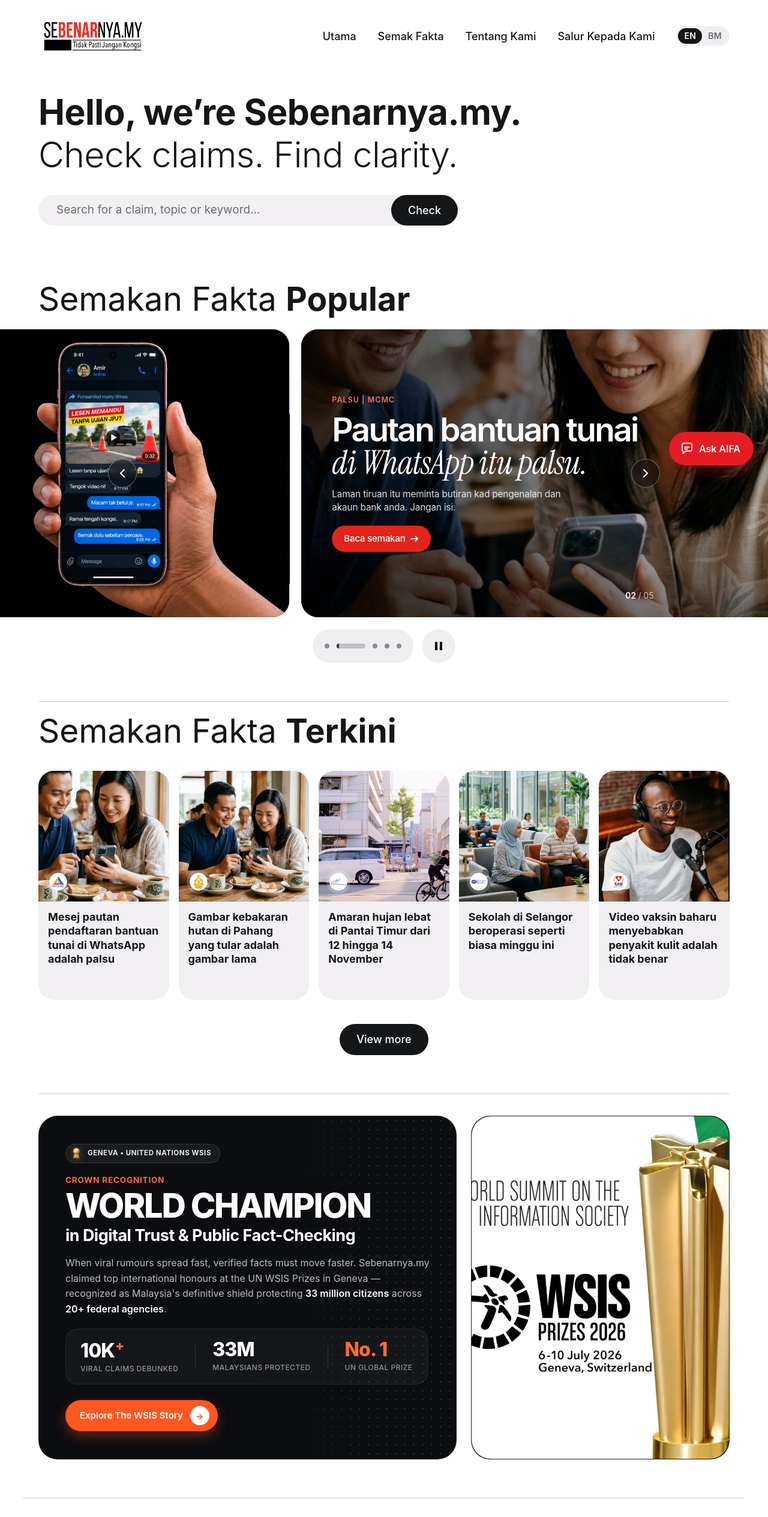
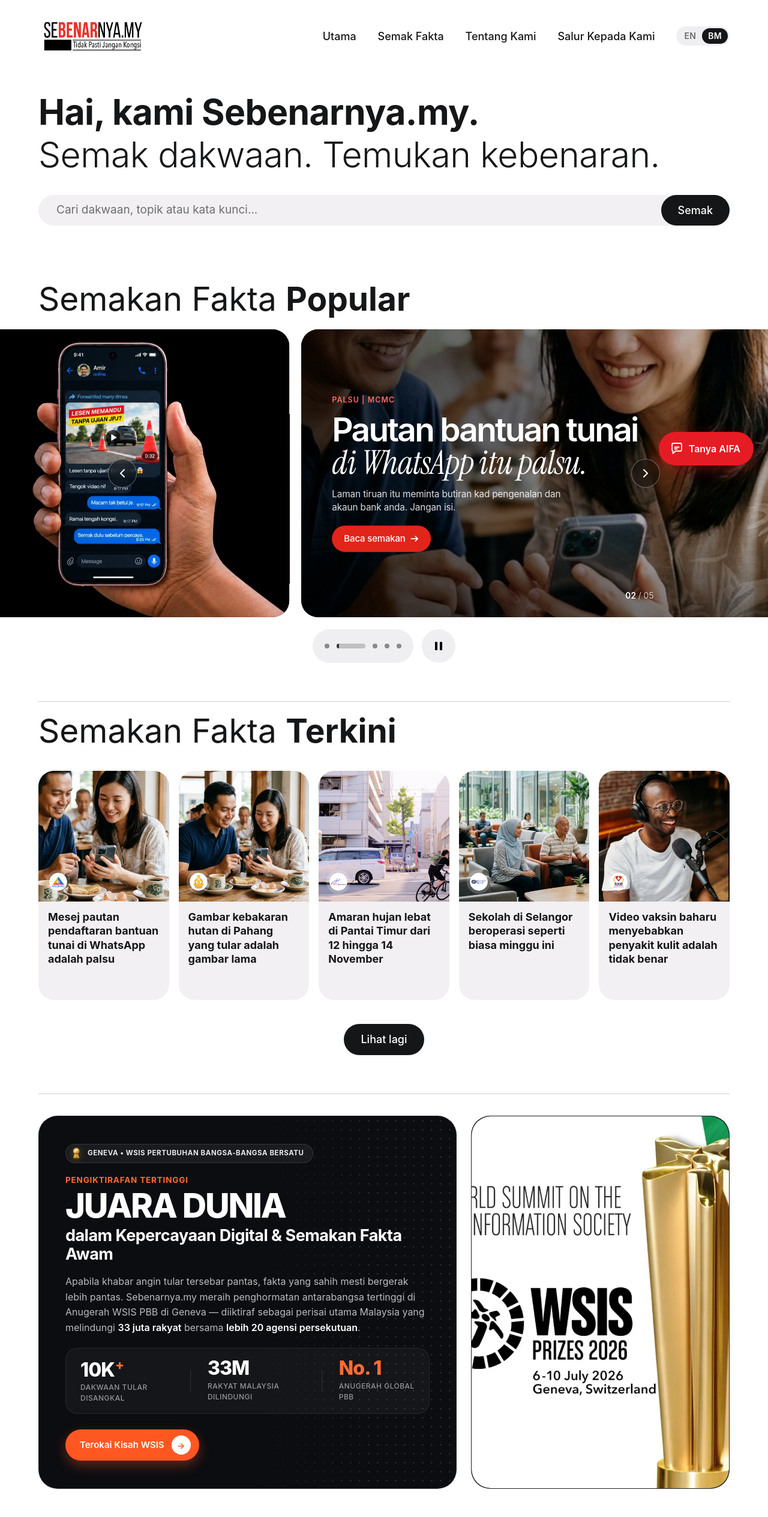
Before and after one commit to arisyahusna/sebenarnya-design, a Next.js app: page / in a window 1280 px wide. Shown: the top 2529 px of the page at 60% size. Built offline with nearby package versions, Linux system fonts and the light colour scheme; a web font is replaced by a local one.

Commit message:
Change to Malay

```diff
--- a/app/global.css
+++ b/app/global.css
@@ -675,11 +675,12 @@ input::placeholder { color: var(--text); }
 .hero-title span { font-weight: 700; }
 .hero-tagline { font-style: normal; }
 
-/* Hero: claim search form (width is synced to the tagline in Hero.js) */
+/* Hero: claim search form, full width of the container */
 .claim-form {
   box-sizing: border-box;
-  width: calc(11.55 * clamp(3.4rem, 4.6vw, 8rem));
-  max-width: 100%;
+  flex: 1 1 100%;
+  width: 100%;
+  margin-right: 0;
 }
 
 .claim-form input {
--- a/app/layout.js
+++ b/app/layout.js
@@ -4,7 +4,7 @@ import ClaimForm from '@/components/ClaimForm';
 import { withBase } from '@/lib/basePath';
 
 const description =
-  'Sebenarnya.my helps the public find verified information and official responses, explore news and updates, check claims, and submit information they are unsure about.';
+  'Sebenarnya.my membantu orang ramai mendapatkan maklumat sahih dan maklum balas rasmi, mengikuti berita dan perkembangan terkini, menyemak dakwaan serta menyalurkan maklumat yang diragui.';
 
 export const metadata = {
   title: 'Sebenarnya.my',
@@ -27,7 +27,7 @@ export const metadata = {
 
 export default function RootLayout({ children }) {
   return (
-    <html lang="en">
+    <html lang="ms">
       <body>
         {children}
         {/* AIFA chatbot: floating on every page */}
--- a/components/Bento.js
+++ b/components/Bento.js
@@ -2,9 +2,9 @@ import { Fragment } from 'react';
 import { withBase } from '@/lib/basePath';
 
 const metrics = [
-  { value: '10K', plus: true, label: 'Viral Claims Debunked' },
-  { value: '33M', label: 'Malaysians Protected' },
-  { value: 'No. 1', orange: true, label: 'UN Global Prize' },
+  { value: '10K', plus: true, label: 'Dakwaan Tular Disangkal' },
+  { value: '33M', label: 'Rakyat Malaysia Dilindungi' },
+  { value: 'No. 1', orange: true, label: 'Anugerah Global PBB' },
 ];
 
 export default function Bento() {
@@ -17,18 +17,18 @@ export default function Bento() {
         <div className="bento-card dots">
           <div>
             <div className="badge">
-              <img src={withBase('/images/bento/gold-award-medal.webp')} alt="United Nations WSIS Gold Medal" className="badge-medal" loading="lazy" />
-              <span>Geneva &bull; United Nations WSIS</span>
+              <img src={withBase('/images/bento/gold-award-medal.webp')} alt="Pingat Emas WSIS Pertubuhan Bangsa-Bangsa Bersatu" className="badge-medal" loading="lazy" />
+              <span>Geneva &bull; WSIS Pertubuhan Bangsa-Bangsa Bersatu</span>
             </div>
             <h3 className="headline">
-              <span className="headline-lead">Crown Recognition</span>
-              <span className="headline-big">World Champion</span>
-              <span className="headline-tail">in Digital Trust &amp; Public Fact-Checking</span>
+              <span className="headline-lead">Pengiktirafan Tertinggi</span>
+              <span className="headline-big">Juara Dunia</span>
+              <span className="headline-tail">dalam Kepercayaan Digital &amp; Semakan Fakta Awam</span>
             </h3>
             <p className="lead">
-              When viral rumours spread fast, verified facts must move faster. Sebenarnya.my claimed top international
-              honours at the UN WSIS Prizes in Geneva — recognized as Malaysia&apos;s definitive shield protecting{' '}
-              <strong>33 million citizens</strong> across <strong>20+ federal agencies</strong>.
+              Apabila khabar angin tular tersebar pantas, fakta yang sahih mesti bergerak lebih pantas. Sebenarnya.my
+              meraih penghormatan antarabangsa tertinggi di Anugerah WSIS PBB di Geneva — diiktiraf sebagai perisai utama
+              Malaysia yang melindungi <strong>33 juta rakyat</strong> bersama <strong>lebih 20 agensi persekutuan</strong>.
             </p>
             <div className="metrics">
               {metrics.map((metric, i) => (
@@ -47,14 +47,14 @@ export default function Bento() {
           </div>
           <div>
             <a href={withBase('/tentang-kami/')} className="pill-btn">
-              <span>Explore The WSIS Story</span>
+              <span>Terokai Kisah WSIS</span>
               <span className="pill-icon">→</span>
             </a>
           </div>
         </div>
 
         <div className="bento-card image">
-          <img src={withBase('/images/bento/wsis-prize-award.webp')} alt="WSIS Prizes Winner Trophy - Geneva, Switzerland" className="bento-img" loading="lazy" />
+          <img src={withBase('/images/bento/wsis-prize-award.webp')} alt="Trofi pemenang Anugerah WSIS - Geneva, Switzerland" className="bento-img" loading="lazy" />
         </div>
       </div>
     </section>
--- a/components/Chatbot.js
+++ b/components/Chatbot.js
@@ -15,12 +15,12 @@ export const AIFA_HREF = '/aifa/';
 
 const GREETING = {
   from: 'bot',
-  text: "Hi, I'm AIFA. Ask me about a message or claim you've seen, and I'll look for related fact-checks on Sebenarnya.my.",
+  text: 'Hai, saya AIFA. Tanya saya tentang mesej atau dakwaan yang anda terima, dan saya akan carikan semakan fakta berkaitan di Sebenarnya.my.',
 };
 
-const SUGGESTIONS = ['Bantuan tunai WhatsApp', 'Amaran hujan lebat', 'How do I submit a claim?'];
+const SUGGESTIONS = ['Bantuan tunai WhatsApp', 'Amaran hujan lebat', 'Bagaimana nak salurkan dakwaan?'];
 
-const DISCLAIMER = 'AIFA helps you find published information. It is not the final authority on whether a claim is true.';
+const DISCLAIMER = 'AIFA membantu anda mencari maklumat yang telah diterbitkan. AIFA bukan penentu muktamad sama ada sesuatu dakwaan itu benar.';
 
 const has = (text, words) => words.some((w) => text.includes(w));
 
@@ -28,33 +28,33 @@ function getReply(input) {
   const text = input.toLowerCase();
 
   if (/^(hi|hello|hey|hai|helo|salam|assalamualaikum)\b/.test(text)) {
-    return { text: 'Hello! Type a few keywords from the message or claim you want to check.' };
+    return { text: 'Hai! Taip beberapa kata kunci daripada mesej atau dakwaan yang ingin anda semak.' };
   }
 
   if (has(text, ['submit', 'report', 'lapor', 'hantar', 'aduan'])) {
     return {
-      text: "If you can't find a fact-check, send the claim to our team and they'll verify it.",
-      links: [{ label: 'Submit a claim', href: '/submit-claim/' }],
+      text: 'Jika anda tidak menjumpai semakan fakta, salurkan dakwaan itu kepada pasukan kami untuk disemak.',
+      links: [{ label: 'Salur Kepada Kami', href: '/submit-claim/' }],
     };
   }
 
   if (has(text, ['thank', 'terima kasih', 'tq'])) {
-    return { text: "You're welcome. Remember to check before you share!" };
+    return { text: 'Sama-sama. Ingat, semak dahulu sebelum kongsi!' };
   }
 
   const found = rankArticles(input);
   if (found.length) {
     return {
-      text: found.length === 1 ? 'I found a related fact-check:' : `I found ${found.length} related fact-checks:`,
+      text: found.length === 1 ? 'Saya jumpa satu semakan fakta berkaitan:' : `Saya jumpa ${found.length} semakan fakta berkaitan:`,
       articles: found,
     };
   }
 
   return {
-    text: "I couldn't find a published fact-check on that yet. Try other keywords, browse all fact-checks, or submit the claim for checking.",
+    text: 'Belum ada semakan fakta yang diterbitkan tentang perkara itu. Cuba kata kunci lain, lihat semua semakan fakta, atau salurkan dakwaan itu untuk disemak.',
     links: [
-      { label: 'Browse fact-checks', href: '/article/' },
-      { label: 'Submit a claim', href: '/submit-claim/' },
+      { label: 'Lihat semakan fakta', href: '/article/' },
+      { label: 'Salur Kepada Kami', href: '/submit-claim/' },
     ],
   };
 }
@@ -124,17 +124,17 @@ export default function Chatbot() {
 
   return (
     <div className={open ? 'aifa open' : 'aifa'}>
-      <section id="aifa-panel" className="aifa-panel" role="dialog" aria-label="AIFA Chatbot" hidden={!open}>
+      <section id="aifa-panel" className="aifa-panel" role="dialog" aria-label="Chatbot AIFA" hidden={!open}>
         <header className="aifa-head">
           <span className="aifa-avatar" aria-hidden="true">AI</span>
           <div className="aifa-title">
-            <strong>AIFA Chatbot</strong>
-            <span>Smart fact assistant</span>
+            <strong>Chatbot AIFA</strong>
+            <span>Pembantu fakta pintar</span>
           </div>
           <button
             type="button"
             className="aifa-close"
-            aria-label="Close chat"
+            aria-label="Tutup sembang"
             onClick={() => {
               setOpen(false);
               toggleRef.current?.focus();
@@ -180,7 +180,7 @@ export default function Chatbot() {
           ))}
 
           {typing && (
-            <div className="aifa-msg bot aifa-typing" aria-label="AIFA is typing">
+            <div className="aifa-msg bot aifa-typing" aria-label="AIFA sedang menaip">
               <span />
               <span />
               <span />
@@ -204,11 +204,11 @@ export default function Chatbot() {
             type="text"
             value={input}
             onChange={(e) => setInput(e.target.value)}
-            placeholder="Ask about a claim…"
-            aria-label="Message AIFA"
+            placeholder="Tanya tentang sesuatu dakwaan…"
+            aria-label="Mesej kepada AIFA"
             maxLength={300}
           />
-          <button type="submit" aria-label="Send" disabled={!input.trim() || typing}>
+          <button type="submit" aria-label="Hantar" disabled={!input.trim() || typing}>
             <svg viewBox="0 0 24 24" width="18" height="18" aria-hidden="true">
               <path d="M4 12h14M12 5l7 7-7 7" fill="none" stroke="currentColor" strokeWidth="2" strokeLinecap="round" strokeLinejoin="round" />
             </svg>
@@ -222,7 +222,7 @@ export default function Chatbot() {
         ref={toggleRef}
         type="button"
         className="aifa-toggle"
-        aria-label={open ? 'Close AIFA Chatbot' : 'Open AIFA Chatbot'}
+        aria-label={open ? 'Tutup Chatbot AIFA' : 'Buka Chatbot AIFA'}
         aria-expanded={open}
         aria-controls="aifa-panel"
         onClick={() => setOpen(!open)}
@@ -243,7 +243,7 @@ export default function Chatbot() {
               />
               <path d="M8.5 9.5h7M8.5 12.5h4" stroke="currentColor" strokeWidth="1.8" strokeLinecap="round" />
             </svg>
-            <span className="aifa-toggle-label">Ask AIFA</span>
+            <span className="aifa-toggle-label">Tanya AIFA</span>
           </>
         )}
       </button>
--- a/components/FlipCard.js
+++ b/components/FlipCard.js
@@ -66,7 +66,7 @@ export default function FlipCard({ post }) {
           {/* <h3 className="flip-back-title">{post.title}</h3> */}
           <p className="flip-summary">{post.summary}</p>
           <Link ref={readRef} className="flip-read" href={post.href}>
-            Read more
+            Baca lagi
             <svg width="14" height="12" viewBox="0 0 14 12" aria-hidden="true">
               <path d="M1 6h11M8 2l4 4-4 4" fill="none" stroke="currentColor" strokeWidth="1.6" strokeLinecap="round" strokeLinejoin="round" />
             </svg>
--- a/components/Footer.js
+++ b/components/Footer.js
@@ -20,11 +20,11 @@ export default function Footer() {
 
           <div className="footer-links">
             <div className="footer-col">
-              <small>Social</small>
+              <small>Sosial</small>
               <ul>
                 {socialLinks.map((link) => (
                   <li key={link.label}>
-                    <a href={link.href} aria-label={`link ${link.label}`}>
+                    <a href={link.href} aria-label={`Pautan ${link.label}`}>
                       <svg role="img" viewBox="0 0 24 24"><path d={link.icon} /></svg>
                       {link.label}
                     </a>
@@ -48,7 +48,7 @@ export default function Footer() {
           </div>
 
           <div className="footer-copy">
-            &copy; 2023 <a href={withBase('/')}> Malaysian Communications and Multimedia Commission</a>.
+            &copy; 2023 <a href={withBase('/')}> Suruhanjaya Komunikasi dan Multimedia Malaysia</a>.
           </div>
         </div>
       </div>
--- a/components/Header.js
+++ b/components/Header.js
@@ -12,7 +12,7 @@ const languages = [
 
 export default function Header() {
   const [open, setOpen] = useState(false);
-  const [lang, setLang] = useState('EN'); // UI state only; content is not translated yet
+  const [lang, setLang] = useState('BM'); // UI state only; content is not translated yet
 
   // Close the mobile menu if the window grows back to desktop size
   useEffect(() => {
@@ -55,7 +55,7 @@ export default function Header() {
           </nav>
 
           {/* Language selector: visual only for now, no translation wired up */}
-          <div className="lang-switch" role="group" aria-label="Language">
+          <div className="lang-switch" role="group" aria-label="Bahasa">
             {languages.map((l) => (
               <button
                 key={l.code}
--- a/components/Hero.js
+++ b/components/Hero.js
@@ -1,13 +1,11 @@
 'use client';
 
-import { useEffect, useRef, useState } from 'react';
+import { useState } from 'react';
 import { useRouter } from 'next/navigation';
 import { keywords, searchArticles } from '@/lib/searchArticles';
 
 export default function Hero() {
   const router = useRouter();
-  const taglineRef = useRef(null);
-  const formRef = useRef(null);
   const [query, setQuery] = useState('');
   const [error, setError] = useState('');
 
@@ -17,45 +15,32 @@ export default function Hero() {
     const q = query.trim();
 
     if (!keywords(q).length) {
-      setError('Please enter a keyword to search, e.g. "petrol", "hujan" or "JPJ".');
+      setError('Sila masukkan kata kunci untuk dicari, cth. "petrol", "hujan" atau "JPJ".');
       return;
     }
     if (!searchArticles(q).length) {
-      setError(`No fact-checks found for “${q}”. Try a different keyword.`);
+      setError(`Tiada semakan fakta dijumpai untuk “${q}”. Cuba kata kunci lain.`);
       return;
     }
     router.push(`/article?q=${encodeURIComponent(q)}`);
   };
-
-  // Make the search form exactly as wide as the "Check claims. Find clarity." line
-  useEffect(() => {
-    const syncWidth = () => {
-      const width = taglineRef.current.getBoundingClientRect().width;
-      if (width > 280) formRef.current.style.width = `${Math.round(width)}px`;
-    };
-
-    syncWidth();
-    window.addEventListener('resize', syncWidth);
-    document.fonts?.ready.then(syncWidth);
-    return () => window.removeEventListener('resize', syncWidth);
-  }, []);
 
   return (
     <section className="hero">
       <div className="hero-inner">
         <div className="hero-content container">
           <h1 className="hero-title">
-            <span>Hello, we’re Sebenarnya.my.</span>
+            <span>Hai, kami Sebenarnya.my.</span>
             <br />
-            <em className="hero-tagline" ref={taglineRef}>Check claims. Find clarity.</em>
+            <em className="hero-tagline">Semak dakwaan. Temukan kebenaran.</em>
           </h1>
 
           <div className="form-wrap">
-            <form className="pill-form claim-form" role="search" ref={formRef} onSubmit={handleSearch}>
+            <form className="pill-form claim-form" role="search" onSubmit={handleSearch}>
               <input
                 type="text"
-                placeholder="Search for a claim, topic or keyword..."
-                aria-label="Search for a claim, topic or keyword..."
+                placeholder="Cari dakwaan, topik atau kata kunci..."
+                aria-label="Cari dakwaan, topik atau kata kunci"
                 aria-invalid={error ? true : undefined}
                 aria-describedby={error ? 'claim-error' : undefined}
                 value={query}
@@ -65,7 +50,7 @@ export default function Hero() {
                 }}
                 required
               />
-              <button className="btn" type="submit">Check</button>
+              <button className="btn" type="submit">Semak</button>
             </form>
             {error ? (
               <div className="claim-error" id="claim-error" role="alert">{error}</div>
--- a/components/Latest.js
+++ b/components/Latest.js
@@ -28,7 +28,7 @@ export default function Latest() {
         ))}
       </div>
       <div className="popular-more">
-        <Link className="btn" href="/article">View more</Link>
+        <Link className="btn" href="/article">Lihat lagi</Link>
       </div>
     </section>
   );
--- a/components/Stories.js
+++ b/components/Stories.js
@@ -106,7 +106,7 @@ export default function Stories() {
         className="stories-viewport"
         ref={viewportRef}
         tabIndex={0}
-        aria-label="Our latest social media posts"
+        aria-label="Hantaran media sosial terkini kami"
         onKeyDown={handleKeyDown}
         onTouchStart={(e) => { touchStartX.current = e.changedTouches[0].screenX; }}
         onTouchEnd={handleTouchEnd}
--- a/data/content.js
+++ b/data/content.js
@@ -33,7 +33,7 @@ export const stories = [
     platform: 'instagram',
     title: 'Haa sebelum share, tanya AIFA dulu!',
     summary: 'WhatsApp AIFA di 03-8688 7997 atau layari Sebenarnya.my. AIFA akan semak dan jawab guna sumber yang sahih.',
-    date: 'Aug 07, 2025',
+    date: '7 Ogo 2025',
     href: 'https://www.instagram.com/reel/DNCUauizeUu/',
     video: withBase('/images/stories/instagram-aifa.mp4'),
     poster: withBase('/images/stories/instagram-aifa.jpg'),
@@ -42,7 +42,7 @@ export const stories = [
     platform: 'threads',
     title: 'Selamat Hari Malaysia!',
     summary: 'Bersama kita raikan perpaduan, pelihara kepercayaan dan utamakan kebenaran. Semak dahulu di portal Sebenarnya.my sebelum kongsi.',
-    date: 'Sep 15, 2026',
+    date: '15 Sep 2026',
     href: 'https://www.threads.com/@sebenarnya.myofficial/post/DdTV7PQlCdu',
     embed: 'https://www.threads.com/@sebenarnya.myofficial/post/DdTV7PQlCdu/embed',
   },
@@ -50,7 +50,7 @@ export const stories = [
     platform: 'x',
     title: 'Cara semak maklumat dengan AIFA',
     summary: 'Terima kandungan yang meragukan? Jangan panik, jangan sebarkan. Semak melalui AIFA di portal Sebenarnya.my atau imbas kod QR.',
-    date: 'Jun 12, 2025',
+    date: '12 Jun 2025',
     href: 'https://x.com/sebenarnyaMY/status/1933107075279966676',
     image: withBase('/images/stories/x-aifa.jpg'),
     alt: 'Infografik empat langkah semak maklumat dengan AIFA melalui WhatsApp 03-8688 7997',
@@ -59,7 +59,7 @@ export const stories = [
     platform: 'tiktok',
     title: 'Tonton di TikTok Sebenarnya.my',
     summary: 'Video terkini daripada @sebenarnyamy. Tidak pasti, jangan kongsi.',
-    date: 'Sep 14, 2025',
+    date: '14 Sep 2025',
     href: 'https://www.tiktok.com/@sebenarnyamy/video/7549728480137596167',
     embed: 'https://www.tiktok.com/player/v1/7549728480137596167?description=0&music_info=0&rel=0&loop=1',
   },
@@ -103,7 +103,7 @@ export const socialLinks = [
 /* Footer */
 export const footerColumns = [
   {
-    title: 'Explore',
+    title: 'Teroka',
     links: [
       { label: 'Semak Fakta', href: '/article/' },
       { label: 'AIFA', href: '/aifa/' },
```
